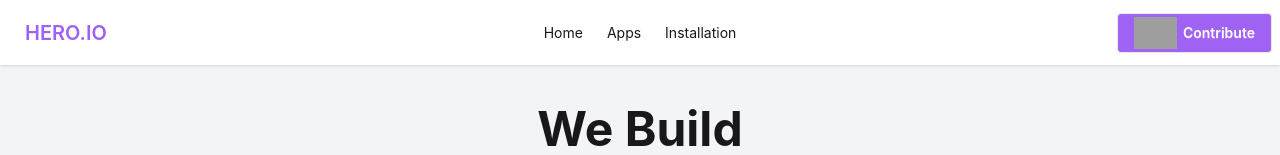
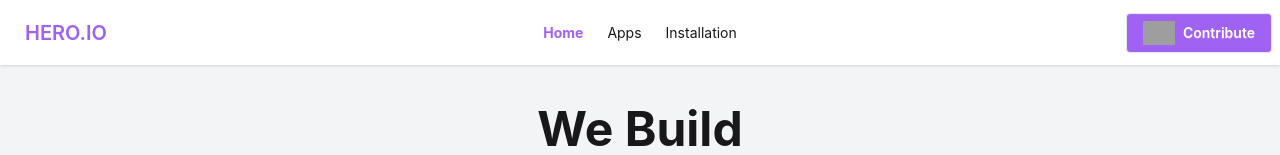
Before and after one commit to mahmudulhaque13/hero.io, a React (Vite) app: page / in a window 1280 px wide. Shown: the top 155 px of the page. Built offline with nearby package versions, Linux system fonts and the light colour scheme; grey boxes are pictures that could not be loaded.

Commit message:
added active class on nav menu

```diff
--- a/src/Components/Navbar.jsx
+++ b/src/Components/Navbar.jsx
@@ -1,9 +1,17 @@
 import React from "react";
-import { Link } from "react-router";
+import { Link, useLocation } from "react-router";
 
 const Navbar = () => {
+  const location = useLocation();
+
+  const isActive = (path) =>
+    location.pathname === path
+      ? "text-[#9F62F2] font-bold"
+      : "hover:text-[#9F62F2]";
+
   return (
     <div className="navbar bg-base-100 shadow-sm">
+      {/* LEFT */}
       <div className="navbar-start">
         <div className="dropdown">
           <div tabIndex={0} role="button" className="btn btn-ghost lg:hidden">
@@ -14,58 +22,73 @@ const Navbar = () => {
               viewBox="0 0 24 24"
               stroke="currentColor"
             >
-              {" "}
               <path
                 strokeLinecap="round"
                 strokeLinejoin="round"
                 strokeWidth="2"
                 d="M4 6h16M4 12h8m-8 6h16"
-              />{" "}
+              />
             </svg>
           </div>
-          <ul
-            tabIndex={0}
-            className="menu menu-sm dropdown-content bg-base-100 rounded-box z-1 mt-3 w-52 p-2 shadow"
-          >
+
+          {/* MOBILE */}
+          <ul className="menu menu-sm dropdown-content bg-base-100 rounded-box z-10 mt-3 w-52 p-2 shadow">
             <li>
-              <Link className="" to="/">
+              <Link to="/" className={isActive("/")}>
                 Home
               </Link>
             </li>
             <li>
-              <Link to="/apps">Apps</Link>
+              <Link to="/apps" className={isActive("/apps")}>
+                Apps
+              </Link>
             </li>
             <li>
-              <Link to="/installation">Installation</Link>
+              <Link to="/installation" className={isActive("/installation")}>
+                Installation
+              </Link>
             </li>
           </ul>
         </div>
+
         <Link to="/" className="btn btn-ghost text-xl text-[#9F62F2]">
           HERO.IO
         </Link>
       </div>
+
+      {/* DESKTOP */}
       <div className="navbar-center hidden lg:flex">
         <ul className="menu menu-horizontal px-1">
           <li>
-            <Link to="/">Home</Link>
+            <Link to="/" className={isActive("/")}>
+              Home
+            </Link>
           </li>
           <li>
-            <Link to="/apps">Apps</Link>
+            <Link to="/apps" className={isActive("/apps")}>
+              Apps
+            </Link>
           </li>
           <li>
-            <Link to="/installation">Installation</Link>
+            <Link to="/installation" className={isActive("/installation")}>
+              Installation
+            </Link>
           </li>
         </ul>
       </div>
+
+      {/* RIGHT */}
       <div className="navbar-end">
         <a
           href="https://github.com/mahmudulhaque13"
-          className="btn text-white bg-[#9F62F2]"
+          target="_blank"
+          rel="noreferrer"
+          className="btn text-white bg-[#9F62F2] flex items-center gap-2"
         >
           <img
-            className="h-8"
+            className="h-6"
             src="https://img.icons8.com/sf-black-filled/64/github.png"
-            alt=""
+            alt="github"
           />
           Contribute
         </a>
```
